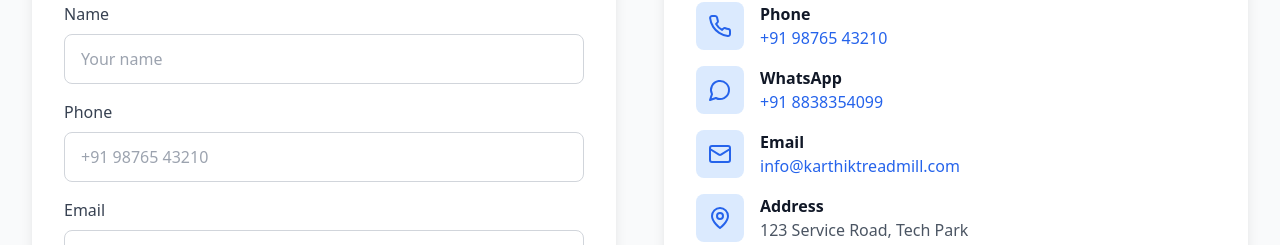
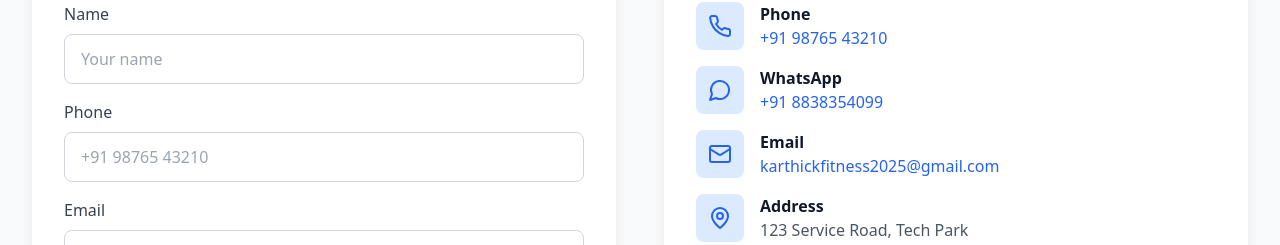
Before and after one commit to Balamurugan245/Karthik-Treadmill-Repair-and-Service, a React (Vite) app: page / in a window 1280 px wide. Shown: the part 3737-3982 px from the top of the page. Built offline with nearby package versions, Linux system fonts and the light colour scheme.

Commit message:
Update Contact.tsx

```diff
--- a/src/components/Contact.tsx
+++ b/src/components/Contact.tsx
@@ -129,10 +129,10 @@ export default function Contact() {
                   <div>
                     <div className="font-semibold text-gray-900">Email</div>
                     <a
-                      href="mailto:info@karthiktreadmill.com"
+                      href="mailto: karthickfitness2025@gmail.com"
                       className="text-blue-600 hover:underline"
                     >
-                      info@karthiktreadmill.com
+                       karthickfitness2025@gmail.com
                     </a>
                   </div>
                 </div>
```
